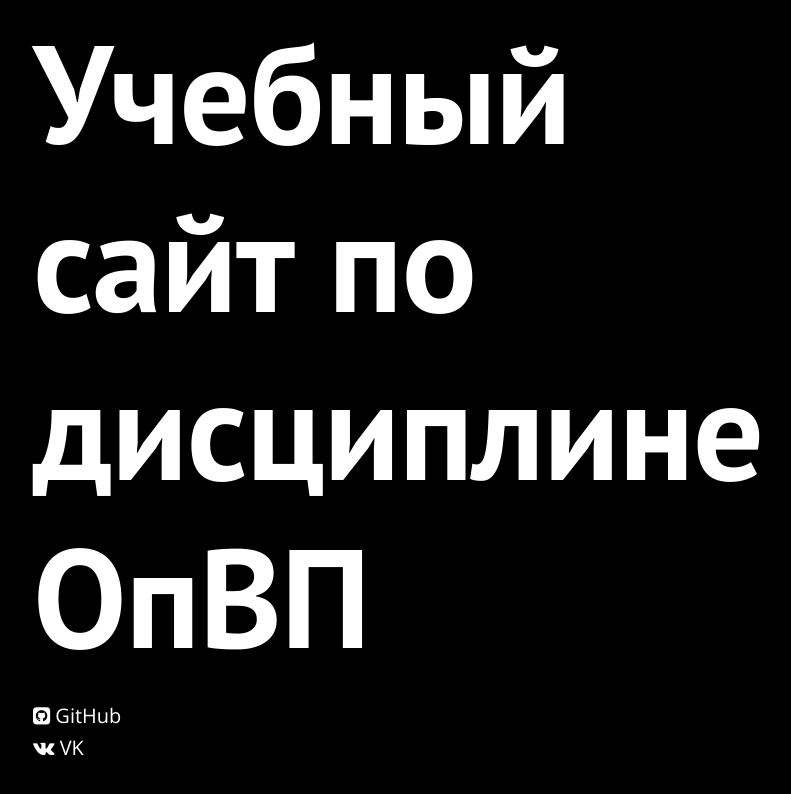
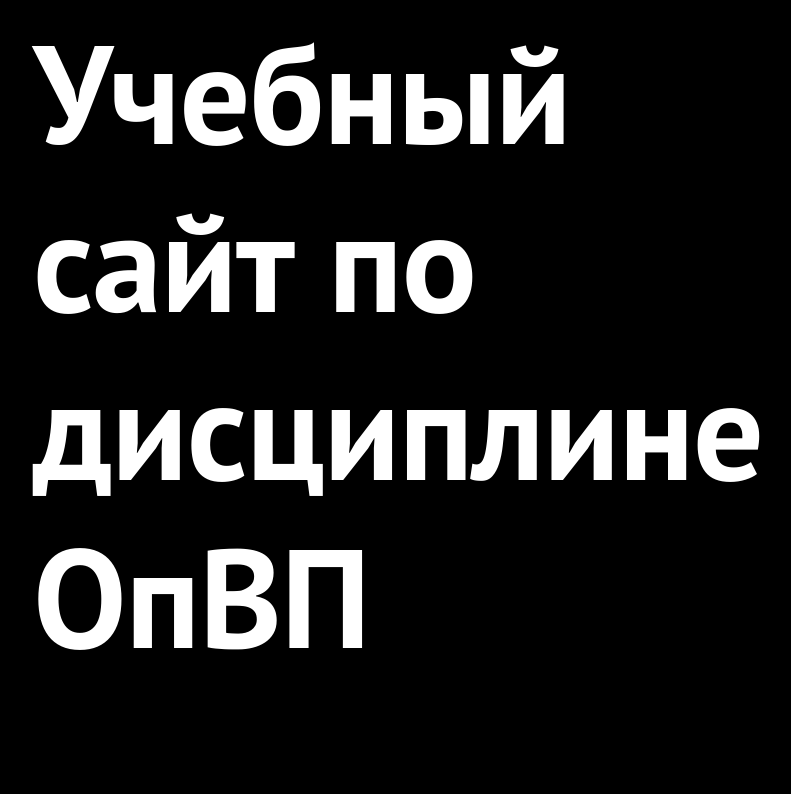
Before and after one commit to Shepherd23/shepherd23.github.io, a plain HTML site: page index.html in a window 1280 px wide. Shown: the whole page, without its empty margins (127-918 px from the left). Drawn offline with nearby package versions, Linux system fonts and the light colour scheme.

Commit message:
Update index.html

```diff
--- a/index.html
+++ b/index.html
@@ -9,7 +9,7 @@
   <link rel="stylesheet" href="https://cdnjs.cloudflare.com/ajax/libs/skeleton/2.0.4/skeleton.min.css">
   <link rel="stylesheet" href="https://cdnjs.cloudflare.com/ajax/libs/hover.css/2.3.0/css/hover-min.css">
   <link rel="stylesheet" href="css/style.css">
-  <title>SHPD</title>
+  <title>Учебный сайт по дисциплине ОпВП</title>
 </head>
 <body>
   <div class="container">
@@ -17,12 +17,6 @@
       <div class="row head hvr-float">
           <h1 class="animated fadeIn">Учебный сайт по дисциплине ОпВП</h1>
       </div>
-      <div class="row animated fadeInUp">
-          <a class="hvr-forward" href="https://github.com/Shepherd23"><i class="fa fa-github-square"></i> GitHub</a>
-      </div>
-      <div class="row animated fadeInUp">
-        <a class="hvr-forward" href="https://vk.com/shepherd23"><i class="fa fa-vk"></i> VK</a>
-      </div>
     </div>
   </div>
 </body>
```
